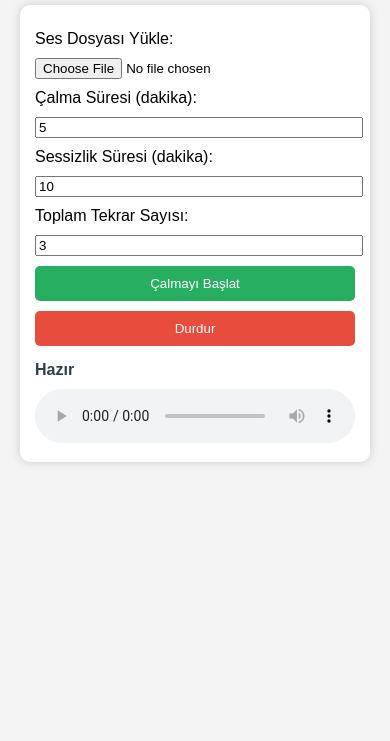
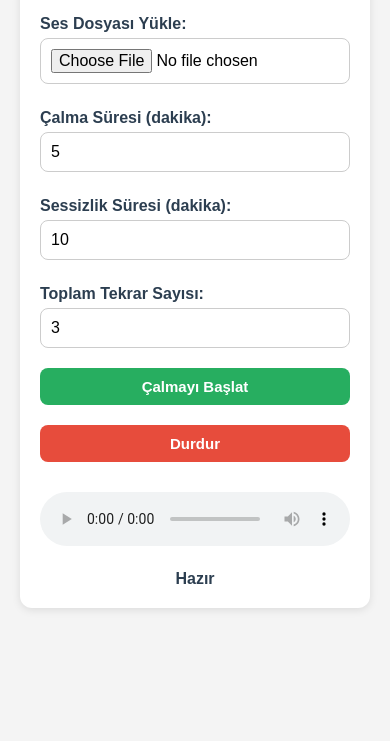
Before and after one commit to gulmez000/Birdspeaker, a plain HTML site: page index.html in a window 390 px wide. Shown: the part 103-844 px from the top of the page. Drawn offline with Linux system fonts and the light colour scheme.

Commit message:
index.html

```diff
--- a/index.html
+++ b/index.html
@@ -2,54 +2,87 @@
 <html lang="tr">
 <head>
   <meta charset="UTF-8">
+  <meta name="viewport" content="width=device-width, initial-scale=1">
   <title>Kuş Sesleri Oynatıcı</title>
   <style>
+    * {
+      box-sizing: border-box;
+    }
     body {
       font-family: Arial, sans-serif;
+      margin: 0;
+      padding: 0;
+      background-color: #f4f4f4;
+    }
+    .container {
       max-width: 600px;
-      margin: 20px auto;
+      margin: 0 auto;
       padding: 20px;
-      background-color: #f4f4f4;
     }
     h2 {
       text-align: center;
       color: #2c3e50;
+      margin-bottom: 20px;
     }
     .section {
       background: #fff;
-      padding: 15px;
-      margin-bottom: 20px;
-      border-radius: 10px;
-      box-shadow: 0 0 10px #ccc;
+      padding: 20px;
+      border-radius: 12px;
+      box-shadow: 0 2px 8px rgba(0,0,0,0.1);
     }
-    label, input, button {
+    label {
+      margin-top: 10px;
       display: block;
+      font-weight: bold;
+      color: #2c3e50;
+    }
+    input[type="file"],
+    input[type="number"],
+    button {
       width: 100%;
-      margin-top: 10px;
+      padding: 10px;
+      margin-top: 5px;
+      margin-bottom: 15px;
+      border-radius: 8px;
+      border: 1px solid #ccc;
+      font-size: 16px;
     }
     button {
-      padding: 10px;
       background-color: #27ae60;
       color: white;
       border: none;
-      border-radius: 5px;
+      font-weight: bold;
       cursor: pointer;
     }
     button:hover {
       background-color: #219150;
     }
+    #stop-btn {
+      background-color: #e74c3c;
+    }
+    #stop-btn:hover {
+      background-color: #c0392b;
+    }
     audio {
-      margin-top: 10px;
       width: 100%;
+      margin-top: 15px;
     }
     .status {
-      margin-top: 15px;
+      margin-top: 20px;
+      text-align: center;
       font-weight: bold;
       color: #2c3e50;
+    }
+
+    @media (max-width: 600px) {
+      input, button {
+        font-size: 15px;
+      }
     }
   </style>
 </head>
 <body>
+  <div class="container">
     <h2>Kuş Sesleri Oynatıcı</h2>
     <div class="section">
       <label>Ses Dosyası Yükle:</label>
@@ -65,11 +98,11 @@
       <input type="number" id="repeat-count" value="3" min="1">
 
       <button id="start-btn">Çalmayı Başlat</button>
-    <button id="stop-btn" style="background:#e74c3c;">Durdur</button>
-
-    <div class="status" id="status">Hazır</div>
+      <button id="stop-btn">Durdur</button>
 
       <audio id="audio-player" controls></audio>
+      <div class="status" id="status">Hazır</div>
+    </div>
   </div>
 
   <script>
@@ -82,12 +115,9 @@
     const status = document.getElementById('status');
     const audioPlayer = document.getElementById('audio-player');
 
-    let sequenceInterval = null;
-    let currentRepeat = 0;
-    let stopRequested = false;
-
     let audioBlobUrl = '';
     let audioDuration = 0;
+    let stopRequested = false;
 
     audioInput.addEventListener('change', () => {
       const file = audioInput.files[0];
@@ -95,7 +125,6 @@
         audioBlobUrl = URL.createObjectURL(file);
         audioPlayer.src = audioBlobUrl;
 
-        // Ses uzunluğunu al
         const tempAudio = new Audio(audioBlobUrl);
         tempAudio.addEventListener('loadedmetadata', () => {
           audioDuration = tempAudio.duration;
@@ -108,16 +137,16 @@
     }
 
     async function playRepeatedAudio(minutes) {
-      const targetTime = minutes * 60; // saniye
-      let playedTime = 0;
+      const totalSeconds = minutes * 60;
+      let playedSeconds = 0;
 
-      while (playedTime < targetTime && !stopRequested) {
+      while (playedSeconds < totalSeconds && !stopRequested) {
         const audio = new Audio(audioBlobUrl);
         audio.play();
         await new Promise(resolve => {
           audio.onended = resolve;
         });
-        playedTime += audioDuration;
+        playedSeconds += audioDuration;
       }
     }
 
@@ -132,18 +161,16 @@
       const repeatTimes = parseInt(repeatCountInput.value);
 
       stopRequested = false;
-      currentRepeat = 0;
-
       status.textContent = "Çalma başlatıldı...";
 
       for (let i = 0; i < repeatTimes; i++) {
         if (stopRequested) break;
 
-        status.textContent = `Tekrar ${i + 1} - Ses çalınıyor...`;
+        status.textContent = `Tekrar ${i + 1}: Ses çalınıyor...`;
         await playRepeatedAudio(playMinutes);
 
         if (silenceMinutes > 0 && i < repeatTimes - 1 && !stopRequested) {
-          status.textContent = `Tekrar ${i + 1} - Sessizlik (${silenceMinutes} dk)...`;
+          status.textContent = `Tekrar ${i + 1}: Sessizlik (${silenceMinutes} dk)...`;
           await sleep(silenceMinutes * 60 * 1000);
         }
       }
@@ -152,7 +179,6 @@
     }
 
     startBtn.addEventListener('click', startSequence);
-
     stopBtn.addEventListener('click', () => {
       stopRequested = true;
       status.textContent = "Durduruluyor...";
```
Lines whose indentation alone changed are shown as unchanged.
